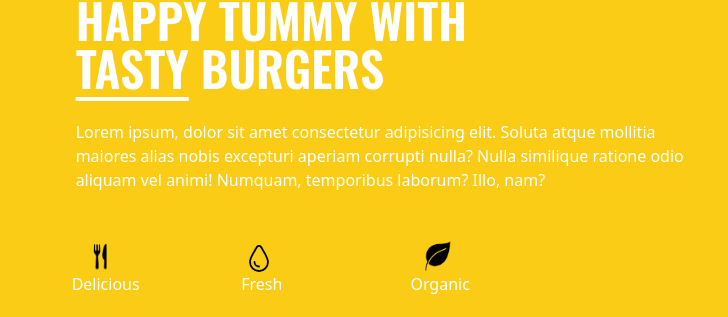
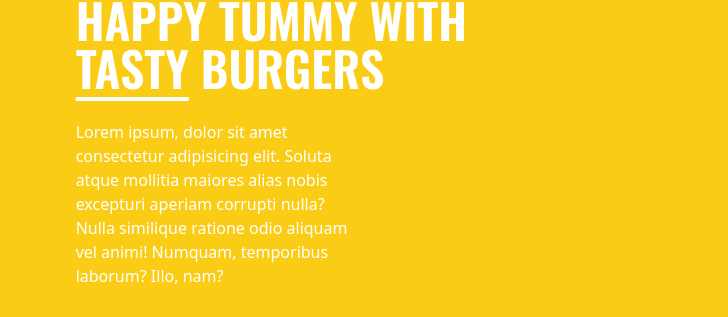
Before and after one commit to joyasaha1004/burger-website, a website built with Vite: page index.html in a window 1280 px wide. Shown: the part 156-473 px from the top of the page, 552-1280 px from the left. Built offline with nearby package versions, Linux system fonts and the light colour scheme; a web font is replaced by a local one.

Commit message:
first commit

```diff
--- a/index.html
+++ b/index.html
@@ -43,7 +43,7 @@
       </div>
       <div class="w-[80vw] ml-8 mt-16 sm:w-[100vw] sm:-ml-20 sm:-mt-[-4vw] lg:mt-20 lg:-ml-20 ">
       <h1 class="text-white font-semibold text-4xl font-oswald leading-tight lg:w-[40vw] lg:text-5xl">HAPPY TUMMY WITH <span class=" underline underline-offset-8 decoration-solid decoration-white">TASTY</span> BURGERS</h1>
-        <p class="text-white mt-7 lg:w-[50vw] ">Lorem ipsum, dolor sit amet consectetur adipisicing elit. Soluta atque mollitia maiores alias nobis excepturi aperiam corrupti nulla? Nulla similique ratione odio aliquam vel animi! Numquam, temporibus laborum? Illo, nam?</p>
+        <p class="text-white mt-7 lg:w-72 ">Lorem ipsum, dolor sit amet consectetur adipisicing elit. Soluta atque mollitia maiores alias nobis excepturi aperiam corrupti nulla? Nulla similique ratione odio aliquam vel animi! Numquam, temporibus laborum? Illo, nam?</p>
 
 
     <div class="icon-section ml-2 flex mt-12 sm:-ml-1 sm:flex">
```
